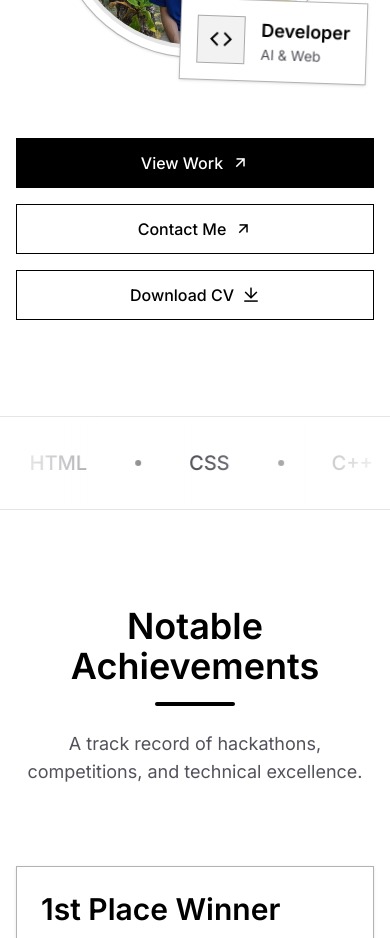
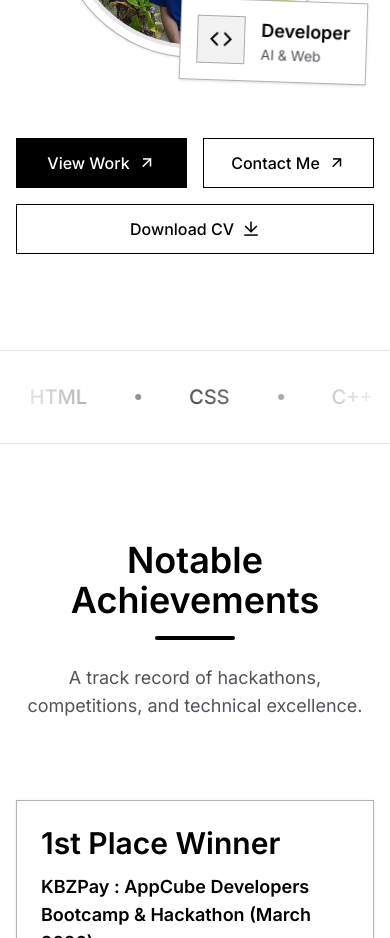
Before and after one commit to TheinMinHtet/Portfolio, a React (Vite) app: page / in a window 390 px wide. Shown: the part 920-1858 px from the top of the page. Built offline with nearby package versions, Linux system fonts and the light colour scheme.

Commit message:
Redesign mobile button layout to a clean grid

```diff
--- a/src/components/Hero.jsx
+++ b/src/components/Hero.jsx
@@ -4,18 +4,18 @@ import { motion } from 'framer-motion';
 const Hero = () => {
   const ActionButtons = ({ className }) => (
     <motion.div
-      className={`flex flex-col sm:flex-row flex-wrap gap-4 w-full ${className}`}
+      className={`grid grid-cols-2 gap-4 w-full max-w-[400px] mx-auto lg:max-w-none lg:mx-0 lg:flex lg:flex-row lg:w-fit ${className}`}
       initial={{ opacity: 0 }}
       animate={{ opacity: 1 }}
       transition={{ delay: 1 }}
     >
-      <a href="#projects" className="glass-button-primary !w-full sm:!w-fit justify-center">
+      <a href="#projects" className="glass-button-primary !w-full lg:!w-fit justify-center">
         View Work <i className="ri-arrow-right-up-line text-lg leading-none"></i>
       </a>
-      <a href="#contact" className="glass-button !w-full sm:!w-fit justify-center">
+      <a href="#contact" className="glass-button !w-full lg:!w-fit justify-center">
         Contact Me <i className="ri-arrow-right-up-line text-lg leading-none"></i>
       </a>
-      <a href="/assets/Thein_Min_Htet_CV.pdf" download="Thein_Min_Htet_CV.pdf" className="glass-button !w-full sm:!w-fit justify-center">
+      <a href="/assets/Thein_Min_Htet_CV.pdf" download="Thein_Min_Htet_CV.pdf" className="glass-button !w-full lg:!w-fit justify-center col-span-2 lg:col-span-1">
         Download CV <i className="ri-download-line text-lg leading-none"></i>
       </a>
     </motion.div>
```
